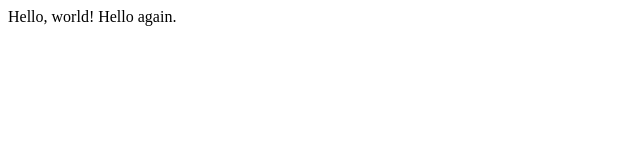
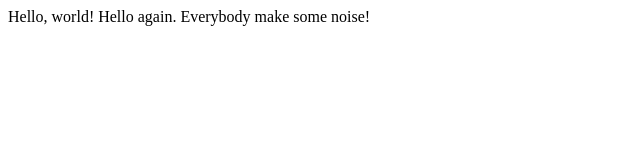
Before and after one commit to Haya-Noor/Web, a plain HTML site: page index.html in a window 1280 px wide. Shown: the whole page, without its empty margins (0-640 px from the left). Drawn offline with Linux system fonts and the light colour scheme.

Commit message:
new message

```diff
--- a/index.html
+++ b/index.html
@@ -6,6 +6,6 @@
     <title>My Page</title>
 </head>
 <body>
-    Hello, world! Hello again.
+    Hello, world! Hello again. Everybody make some noise!
 </body>
 </html>
```
